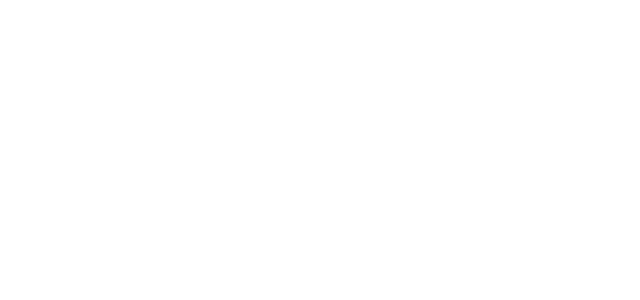
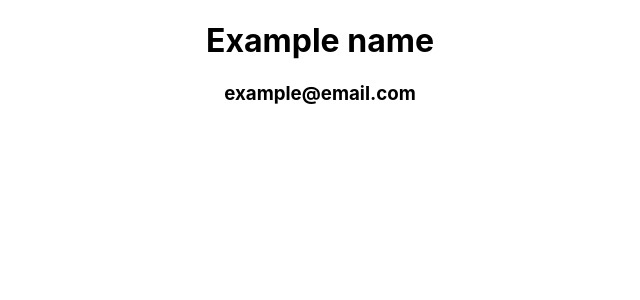
Before and after one commit to jeevanng/week_6_thursday, a React (Create React App) app: page / in a window 1280 px wide. Shown: the top 300 px of the page, without its empty margins (320-960 px from the left). Built offline with nearby package versions, Linux system fonts and the light colour scheme.

Commit message:
added form

```diff
--- /dev/null
+++ b/src/BusinessCardForm.jsx
@@ -0,0 +1,22 @@
+import {Component} from "react";
+
+export default class BusinessCardForm extends Component{
+    constructor(props){
+        super(props);
+
+        this.state = {
+            name: this.props.name,
+            email: this.props.email
+        }
+    }
+
+    render(){
+        return(
+            <form>
+                {/* htmlFor instead of for */}
+                <label htmlFor="nameInput">Name:</label>
+                <input type="text" name="nameInput" id="nameInput" />
+            </form>
+        )
+    }
+}
--- a/src/BusinessCardParent.jsx
+++ b/src/BusinessCardParent.jsx
@@ -3,17 +3,36 @@
 import {Component} from "react";
 
 import BusinessCardDisplay from "./BusinessCardDisplay";
+import BusinessCardForm from "./BusinessCardForm";
 
 export default class BusinessCardParent extends Component {
     constructor(){
         super();
+
+        this.state = {
+            editMode: false,
+            name: "Example name",
+            email: "example@email.com"
+        }
     }
 
 	render(){
+		if (this.state.editMode){
+			// if edit is true, show the form
+
+            return(
+                <BusinessCardForm />
+            )
+		} else {
 			return(
 				<div>
-                <BusinessCardDisplay></BusinessCardDisplay>
+					<BusinessCardDisplay
+                    email={this.state.email}
+                    name={this.state.name}
+
+                    />
 				</div>
 			)
 		}
 	}
+}
```
Lines whose indentation alone changed are shown as unchanged.
